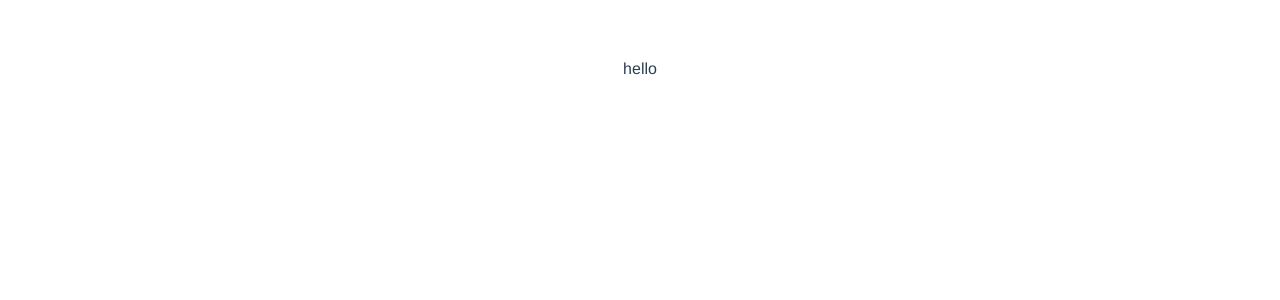
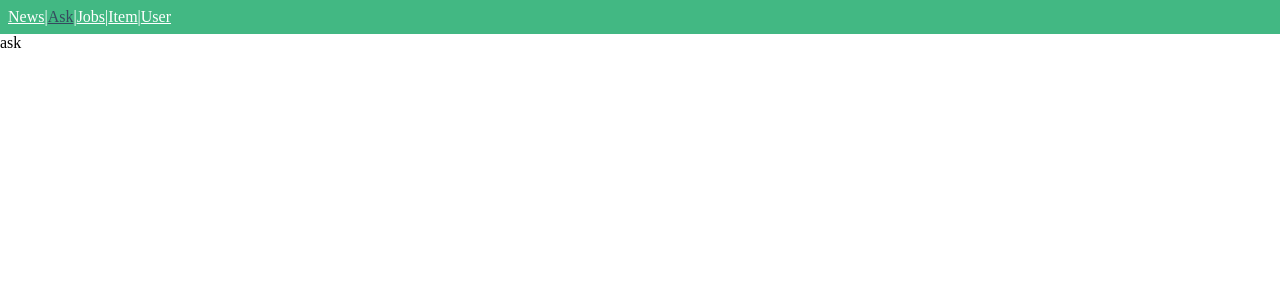
Before and after one commit to euntaek419/EunTaek-TIL, a Vue app in the folder Front/LV.3_vue-advanced-master/vue-news/: page /ask in a window 1280 px wide. Shown: the top 300 px of the page. Built offline with nearby package versions, Linux system fonts and the light colour scheme.

Commit message:
2023/03/19_.Vue_프로젝트 셋업, 라우터 기본

```diff
--- /dev/null
+++ b/Front/LV.3_vue-advanced-master/package.json
@@ -0,0 +1,5 @@
+{
+  "dependencies": {
+    "vue-router": "^3.5.3"
+  }
+}
--- a/Front/LV.3_vue-advanced-master/vue-news/src/App.vue
+++ b/Front/LV.3_vue-advanced-master/vue-news/src/App.vue
@@ -1,27 +1,22 @@
 <template>
   <div id="app">
-    hello
+    <tool-bar></tool-bar>
+    <router-view></router-view>
   </div>
 </template>
 
 <script>
-
+import ToolBar from './components/ToolBar.vue';
 export default {
-  methods: {
-    fatchData() {
-      console.log('hello');
-    }
-  }
+  components: {
+    ToolBar,
+  },
 }
 </script>
 
 <style>
-#app {
-  font-family: Avenir, Helvetica, Arial, sans-serif;
-  -webkit-font-smoothing: antialiased;
-  -moz-osx-font-smoothing: grayscale;
-  text-align: center;
-  color: #2c3e50;
-  margin-top: 60px;
+body {
+  padding : 0;
+  margin : 0;
 }
 </style>
--- /dev/null
+++ b/Front/LV.3_vue-advanced-master/vue-news/src/components/ToolBar.vue
@@ -0,0 +1,31 @@
+<template>
+  <div class="header">
+    <router-link to="/news">News</router-link> |
+    <router-link to="/ask">Ask</router-link> |
+    <router-link to="/jobs">Jobs</router-link> |
+    <router-link to="/item">Item</router-link> |
+    <router-link to="/user">User</router-link>
+  </div>
+</template>
+
+<script>
+export default {
+
+}
+</script>
+
+<style>
+.header {
+    color : white;
+    background-color : #42b883;
+    display: flex;
+    padding : 8px;
+}
+.header .router-link-exact-active {
+    color : #35495e;
+}
+
+.header a {
+    color : white;
+}
+</style>
--- a/Front/LV.3_vue-advanced-master/vue-news/src/main.js
+++ b/Front/LV.3_vue-advanced-master/vue-news/src/main.js
@@ -1,8 +1,11 @@
 import Vue from 'vue'
 import App from './App.vue'
+import { router } from './routes/index.js'
+
 
 Vue.config.productionTip = false
 
 new Vue({
   render: h => h(App),
+  router,
 }).$mount('#app')
--- /dev/null
+++ b/Front/LV.3_vue-advanced-master/vue-news/src/routes/index.js
@@ -0,0 +1,42 @@
+import Vue from 'vue';
+import VueRouter from 'vue-router';
+import  NewsView from '../views/NewsView.vue';
+import  AskView from '../views/AskView.vue';
+import  JobsView from '../views/JobsView.vue';
+import  ItemView from '../views/ItemView.vue';
+import  UserView from '../views/UserView.vue';
+
+Vue.use(VueRouter);
+
+export const router = new VueRouter({
+  mode : 'history',
+  routes: [
+    {
+        path: '/',
+        redirect: '/news',
+
+    },
+    {
+        // path : url 주소
+        //component : url 주소로 갔을 때 표시될 컴포넌트
+        path: '/news',
+        component: NewsView,
+    },
+    {
+        path: '/ask',
+        component: AskView,
+    },
+    {
+        path: '/jobs',
+        component: JobsView,
+    },
+    {
+        path: '/item',
+        component: ItemView,
+    },
+    {
+        path: '/user',
+        component: UserView,
+    },
+  ]
+});
--- /dev/null
+++ b/Front/LV.3_vue-advanced-master/vue-news/src/views/AskView.vue
@@ -0,0 +1,15 @@
+<template>
+  <div>
+    ask
+  </div>
+</template>
+
+<script>
+export default {
+
+}
+</script>
+
+<style>
+
+</style>
--- /dev/null
+++ b/Front/LV.3_vue-advanced-master/vue-news/src/views/ItemView.vue
@@ -0,0 +1,15 @@
+<template>
+  <div>
+    ItemView
+  </div>
+</template>
+
+<script>
+export default {
+
+}
+</script>
+
+<style>
+
+</style>
--- /dev/null
+++ b/Front/LV.3_vue-advanced-master/vue-news/src/views/JobsView.vue
@@ -0,0 +1,15 @@
+<template>
+  <div>
+    Jobs
+  </div>
+</template>
+
+<script>
+export default {
+
+}
+</script>
+
+<style>
+
+</style>
--- /dev/null
+++ b/Front/LV.3_vue-advanced-master/vue-news/src/views/NewsView.vue
@@ -0,0 +1,15 @@
+<template>
+  <div>
+    News
+  </div>
+</template>
+
+<script>
+export default {
+
+}
+</script>
+
+<style>
+
+</style>
--- /dev/null
+++ b/Front/LV.3_vue-advanced-master/vue-news/src/views/UserView.vue
@@ -0,0 +1,15 @@
+<template>
+  <div>
+    UserView
+  </div>
+</template>
+
+<script>
+export default {
+
+}
+</script>
+
+<style>
+
+</style>
```
Also changed, not shown: 1 other file (tests, documents, lock files or other folders).
